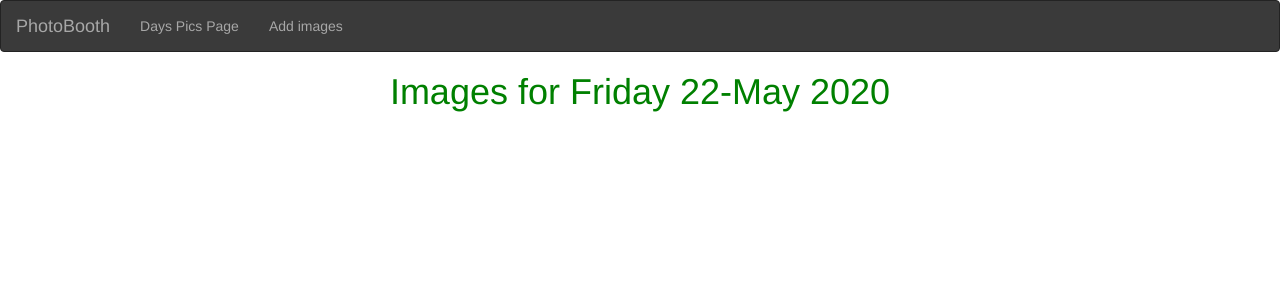
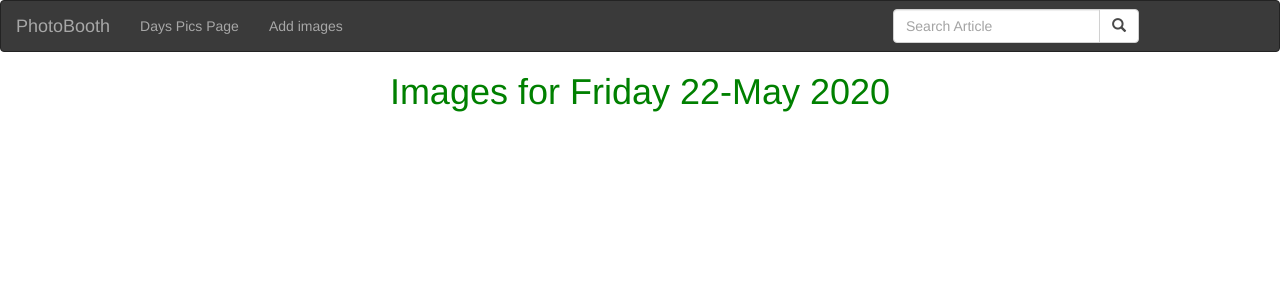
Before and after one commit to tw8130/Photo-Booth, a Django app: page /pics/today/ in a window 1280 px wide. Shown: the top 300 px of the page. Run offline with Django 3.2, Linux system fonts and the light colour scheme; some libraries are stand-ins or nearby versions.

Commit message:
add serach form then we have the action attribute refers to the URL called when the form is submitted then we have the name attribute defines the query passed with the form. This is what will be targeted using the request.GET object

```diff
--- a/pics/templates/navbar.html
+++ b/pics/templates/navbar.html
@@ -14,7 +14,7 @@
                     <span class="icon-bar"></span>
                     <span class="icon-bar"></span>
                 </button>
-                <a class="navbar-brand" href="/">PhotoBooth</a>
+                <a class="navbar-brand" href="">PhotoBooth</a>
             </div>
                 <ul class="nav navbar-nav navbar-left">
                     <li>
@@ -24,6 +24,21 @@
                         <a href="/admin">Add images</a>
                     </li>
                 </ul>
+                 <!-- Adding a search form  -->
+                <div class="col-sm-4 col-md-4 navbar-right">
+
+                    <form class="navbar-form" role="search" action="{% url 'search_results' %}">
+
+                    <div class="input-group">
+                        <input type="text" class="form-control" placeholder="Search Article" name="article">
+                        <div class="input-group-btn">
+                        <button class="btn btn-default" type="submit"><i class="glyphicon glyphicon-search"></i></button>
+                        </div>
+                    </div>
+
+                    </form>
+                </div>
+                <!-- search form end -->
         </div>
 
     </nav>
```
